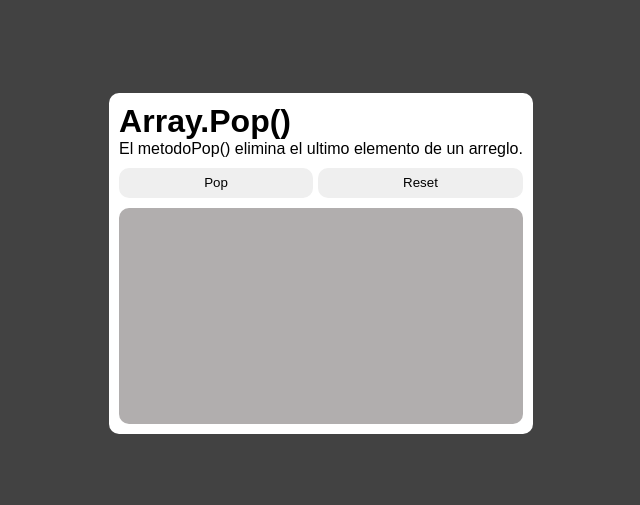
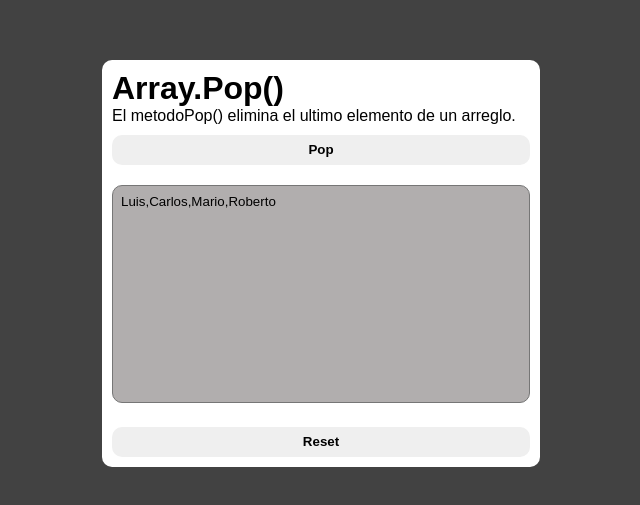
Before and after one commit to Luchojunior04/proyectopush, a plain HTML site: page Pop/index.html in a window 1280 px wide. Shown: the part 137-642 px from the top of the page, without its empty margins (319-959 px from the left). Drawn offline with Linux system fonts and the light colour scheme.

Commit message:
actualizacion pop

```diff
--- a/Pop/index.css
+++ b/Pop/index.css
@@ -15,30 +15,24 @@ body {
 }
 
 main{
+    align-items: center;
     background-color: white;
     border: none;
     border-radius: 10px;
 }
 
-.contenido {
+textarea{
     background-color: rgb(177, 174, 174);
     min-height: 200px;
-    max-width: 400px;
+    width: 400px;
     margin: 10px;
     border-radius: 10px;
     padding: 8px 8px;
-    display: flex;
-    flex-wrap: wrap;
-    align-content: flex-start;
-    gap: 5px;
+    resize: none;
 }
 
-span{
-    padding: 10px 10px;
-    background-color: blanchedalmond;
-    border-radius: 10px;
-    animation: aparecespan 1s;
-}
+
+
 
 @keyframes aparecespan {
     0% {
@@ -70,9 +64,33 @@ div.botones{
     flex-grow: 1;
     border-radius: 10px;
     border: none;
+    font-weight:bolder;
+    transition: all 0.5s ease;
+}
+.reset{
+    display: flex;
+    justify-content: center;
+    height: 30px;
+
+}
+
+.reset button{
+    flex-grow: 1;
+    border-radius: 10px;
+    border: none;
+    font-weight:bolder;
+    transition: all 0.5s ease;
+}
+
+.reset button:hover{
+     background-color: transparent;
+     box-shadow: 0 0 20px 10px gold;
+     transform: scale(1.1);
 }
 
 
 .botones button:hover{
-    background-color: grey;
+    background-color: transparent;
+    box-shadow: 0 0 20px 10px gold;
+    transform: scale(1.1);
 }
--- a/Pop/index.html
+++ b/Pop/index.html
@@ -6,23 +6,26 @@
     <link rel="stylesheet" href="./index.css">
     <script defer src="./index.js"></script>
     <title>Document</title>
+
 </head>
 <body>
-    <main>
+  <main>
     <div>
         <h1> Array.Pop()</h1>
         <p>El metodo<code>Pop()</code> elimina el ultimo elemento de un arreglo.</p>
     </div>
 
     <div class="botones">
-        <button onclick="agregarElementos()">Pop</button>
-        <button onclick="resetElementos()"> Reset</button>
+        <button onclick="eliminarUltimoNombre()">Pop</button>
+    </div>
 
-    </div>
-    <div class="contenido" id="contenido">
+     <textarea name="contenido" id="nombres">Luis,Carlos,Mario,Roberto</textarea>
 
-    </div>
-</main>
+
+     <div class="reset">
+        <button onclick="agregarUltimoNombre()">Reset</button>
+     </div>
+  </main>
 
 
 </body>
--- a/Pop/index.js
+++ b/Pop/index.js
@@ -0,0 +1,30 @@
+let eliminados = [ ]
+
+
+function eliminarUltimoNombre() {
+    const textarea = document.getElementById("nombres")
+
+    let nombres = textarea.value.trim().split(',');
+
+    if(nombres.length > 0) {
+    let eliminado = nombres.pop();
+
+    eliminados.push(eliminado);
+    textarea.value = nombres.join(',');
+  }
+}
+
+function agregarUltimoNombre() {
+    const textarea = document.getElementById("nombres")
+
+    if(eliminados.length > 0) {
+       let recuperado = eliminados.pop();
+       let nombres = textarea.value.trim();
+
+       if(nombres) {
+        textarea.value = nombres + ',' + recuperado;
+       } else {
+        textarea.value = recuperado;
+       }
+    }
+}
--- a/index.css
+++ b/index.css
@@ -9,12 +9,47 @@
 body{
     display: flex;
     justify-content: center;
+    background-color: rgb(56, 56, 56);
 
 }
 
+
 div{
+    height: 500px;
+    width: 350px;
+    background-color: red;
+    margin-top: 75px;
+    border-radius: 10px;
+
+}
+
+
+ .proyectos ul{
     display: flex;
     flex-direction: column;
     align-items: center;
-    height: 100vh
-}
+    margin-top: 10px;
+ }
+
+ .proyectos ul li{
+    display: flex;
+    justify-content: center;
+    font-size: medium;
+    font-weight: bolder;
+    padding: 8px;
+    width: 320px;
+    margin: 2px;
+    border-radius: 10px;
+    background-color: white;
+    transition: all 0.6s ease;
+ }
+
+ .proyectos ul li:hover{
+    background-color: transparent;
+    box-shadow: 0 0 20px 10px gold;
+    transform: scale(1.1);
+ }
+
+ .proyectos ul li a{
+    color: black;
+ }
```
Also changed, not shown: index.html (+3 -3 lines).
